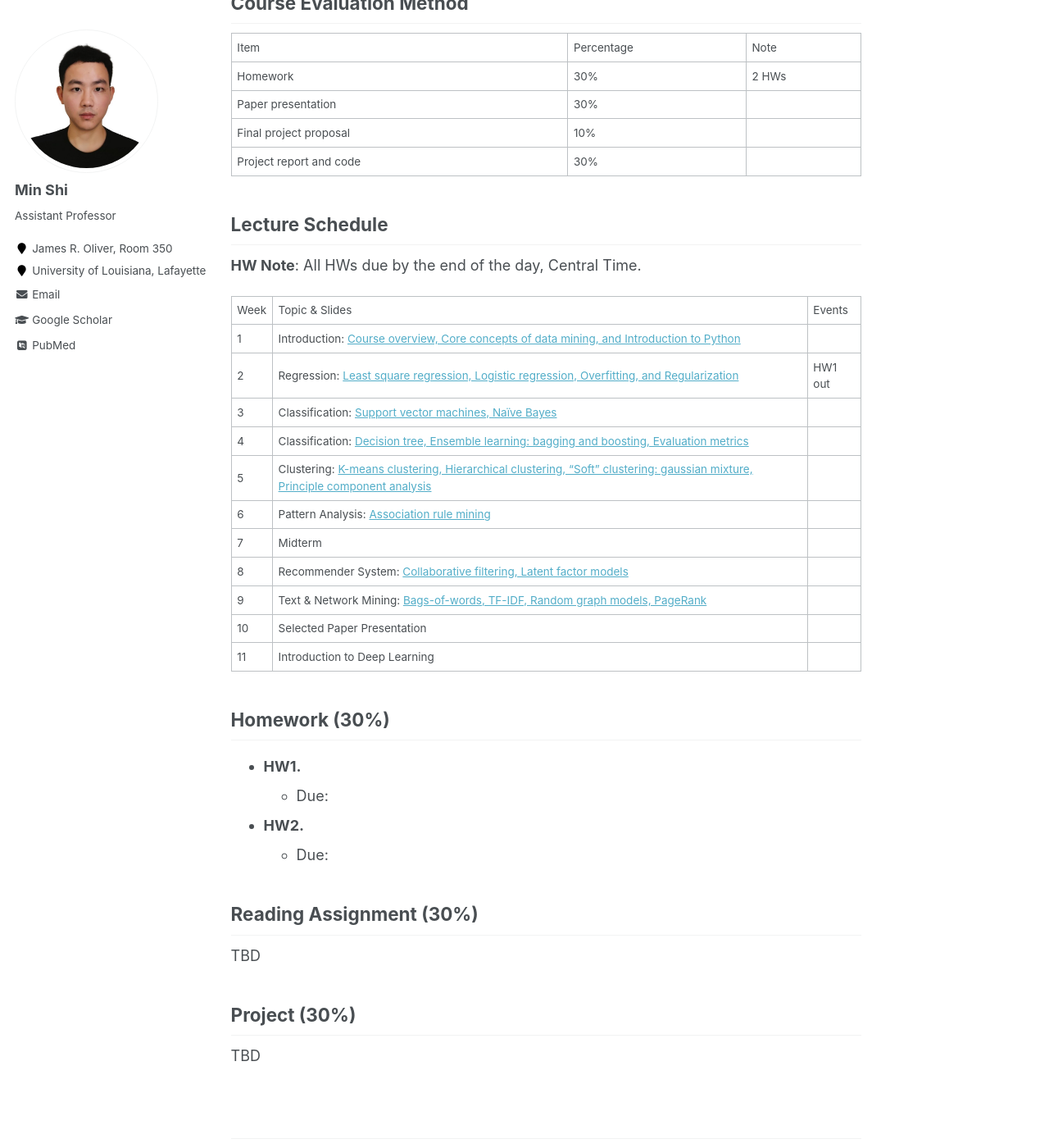
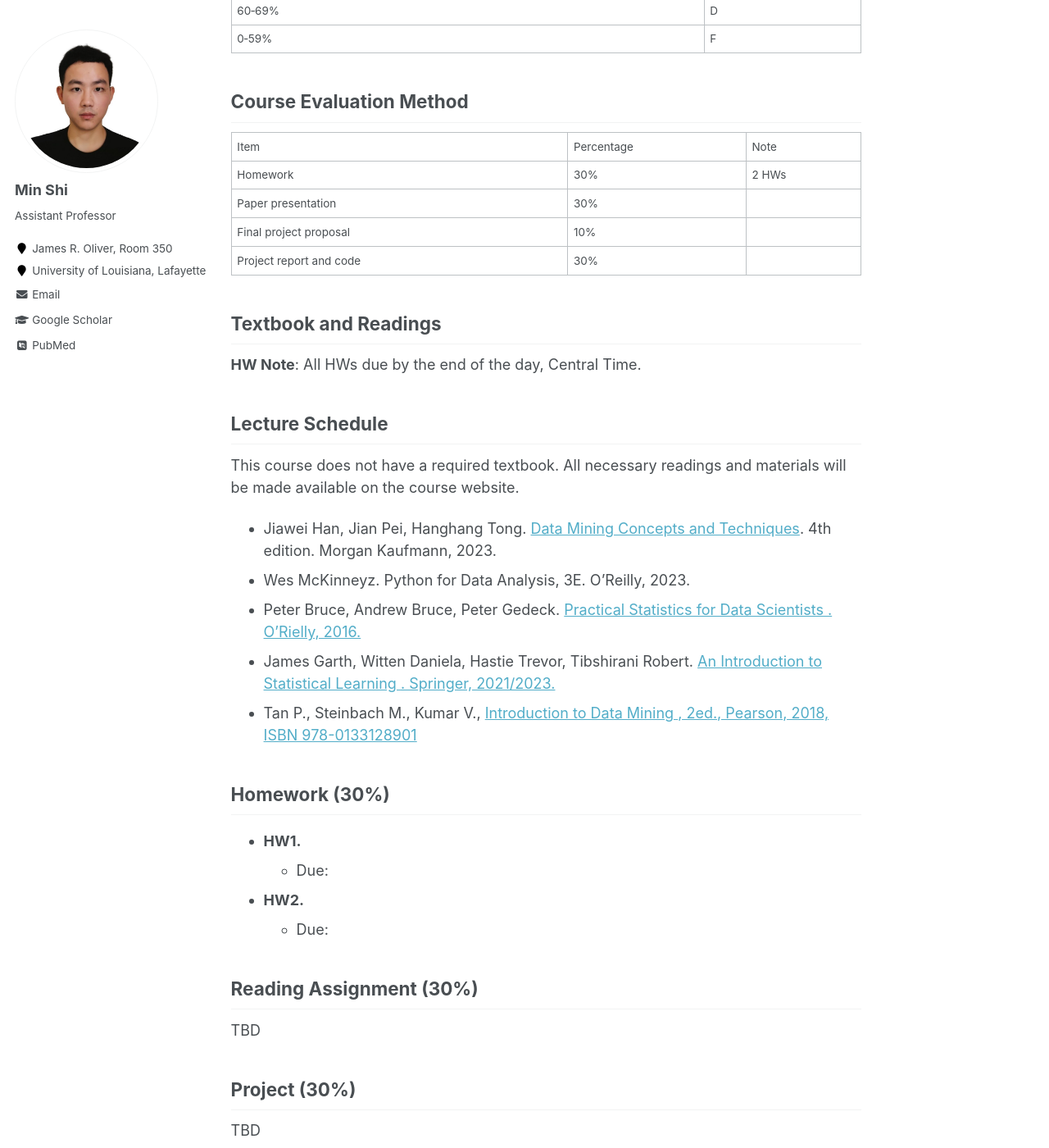
Before and after one commit to shiminxst/shiminxst.github.io, a Jekyll site: the page built from _teaching/2024-fall-CSCE566.md, in a window 1280 px wide and 1400 px high, scrolled down 1307 px. Shown: the whole window at 82% size. Built offline with Jekyll 4.4.1, drawn with Linux system fonts in a browser that asks for light colours; some web fonts are replaced; some of the changed text lies outside the part shown.

Commit message:
Update 2024-fall-CSCE566.md

```diff
--- a/_teaching/2024-fall-CSCE566.md
+++ b/_teaching/2024-fall-CSCE566.md
@@ -11,7 +11,7 @@ location: "Lafayette, LA"
 **Class Time**: Mondays and Wednesday, 2:30PM to 3:45PM.  **Room**: James R. Oliver, Room 119A.
 
 ## Overview
-This course primarily concentrates on introducing contemporary methods and models essential for analyzing and mining real-world data. Students will gain hands-on experience in various key topics such as big data analysis, classification, clustering, association rule mining, and representation learning.
+This course covers fundamental methods and techniques for analyzing and mining real-world data, including topics such as big data analysis, classification, clustering, association rule mining, and representation learning.
 
 ## Learning Objectives
 - Understand basic concepts and techniques of data mining.
@@ -42,22 +46,17 @@ Paper presentation       | 30% |
 Final project proposal   | 10% |
 Project report and code  | 30% |
 
-## Lecture Schedule
+## Textbook and Readings
 **HW Note**: All HWs due by the end of the day, Central Time.
 
-Week | Topic & Slides                                                  | Events
-1    | Introduction: [Course overview, Core concepts of data mining, and Introduction to Python](https://www.dropbox.com) |
-2    | Regression: [Least square regression, Logistic regression, Overfitting, and Regularization](https://www.dropbox.com) | HW1 out
-3    | Classification: [Support vector machines, Naïve Bayes](https://www.dropbox.com) |
-4    | Classification: [Decision tree, Ensemble learning: bagging and boosting, Evaluation metrics](https://www.dropbox.com) |
-5    | Clustering: [K-means clustering, Hierarchical clustering, "Soft" clustering: gaussian mixture, Principle component analysis](https://www.dropbox.com) |
-6    | Pattern Analysis: [Association rule mining](https://www.dropbox.com) |
-7    | Midterm |
-8    | Recommender System: [Collaborative filtering, Latent factor models](https://www.dropbox.com) |
-9    | Text & Network Mining: [Bags-of-words, TF-IDF, Random graph models, PageRank](https://www.dropbox.com) |
-10   | Selected Paper Presentation |
-11   | Introduction to Deep Learning |
+## Lecture Schedule
+This course does not have a required textbook. All necessary readings and materials will be made available on the course website.
 
+- Jiawei Han, Jian Pei, Hanghang Tong. <a herf="https://datamineaz.org/textbooks/hanDataMiningConceptual.pdf">Data Mining Concepts and Techniques</a>. 4th edition. Morgan Kaufmann, 2023.
+- Wes McKinneyz. Python for Data Analysis, 3E. O’Reilly, 2023.
+- Peter Bruce, Andrew Bruce, Peter Gedeck. <a href="https://wesmckinney.com/book/"> Practical Statistics for Data Scientists <a>. O’Rielly, 2016.
+- James Garth, Witten Daniela, Hastie Trevor, Tibshirani Robert. <a href="https://www.statlearning.com/"> An Introduction to Statistical Learning <a>. Springer, 2021/2023.
+- Tan P., Steinbach M., Kumar V., <a href="https://www.ceom.ou.edu/media/docs/upload/Pang-Ning_Tan_Michael_Steinbach_Vipin_Kumar_-_Introduction_to_Data_Mining-Pe_NRDK4fi.pdf"> Introduction to Data Mining <a>, 2ed., Pearson, 2018, ISBN 978-0133128901
 
 ## Homework (30%)
 - **HW1.**
```
Also changed, not shown: other parts of _teaching/2024-fall-CSCE566.md (+7 -3 lines).
